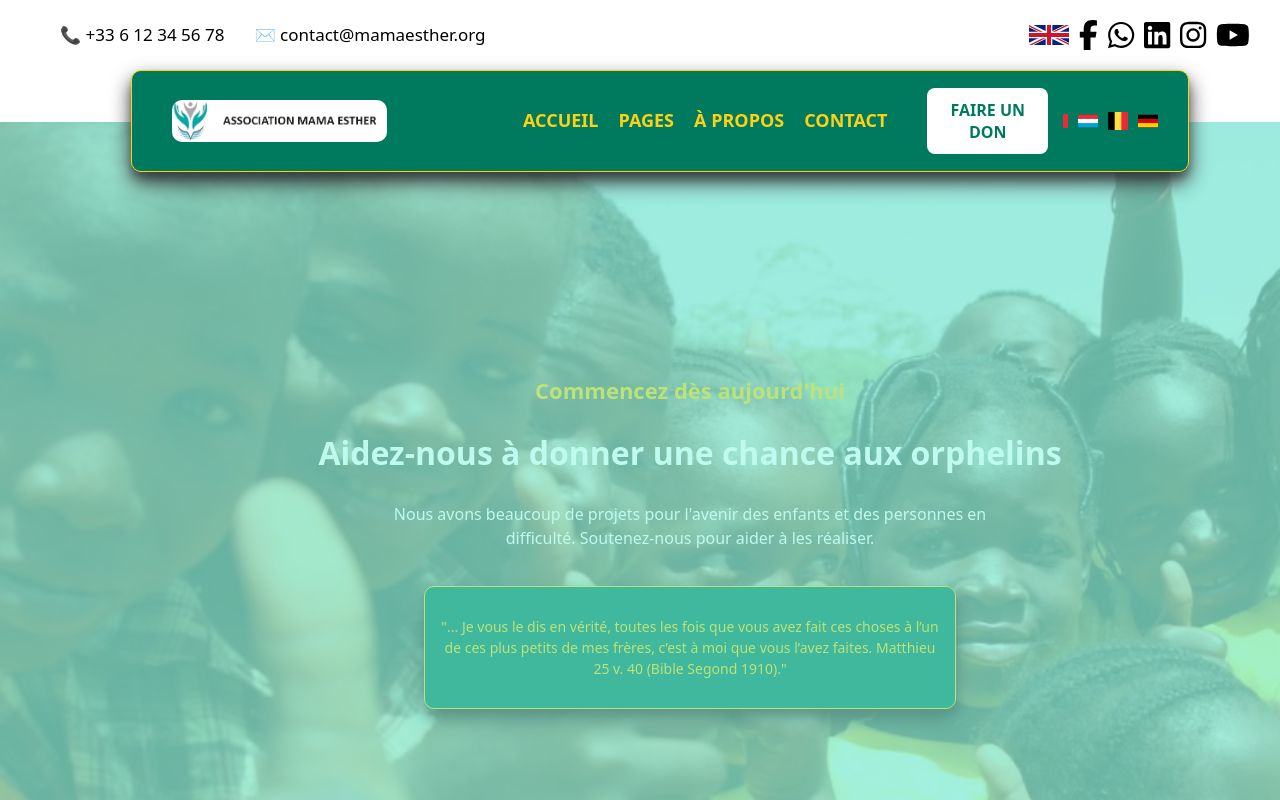
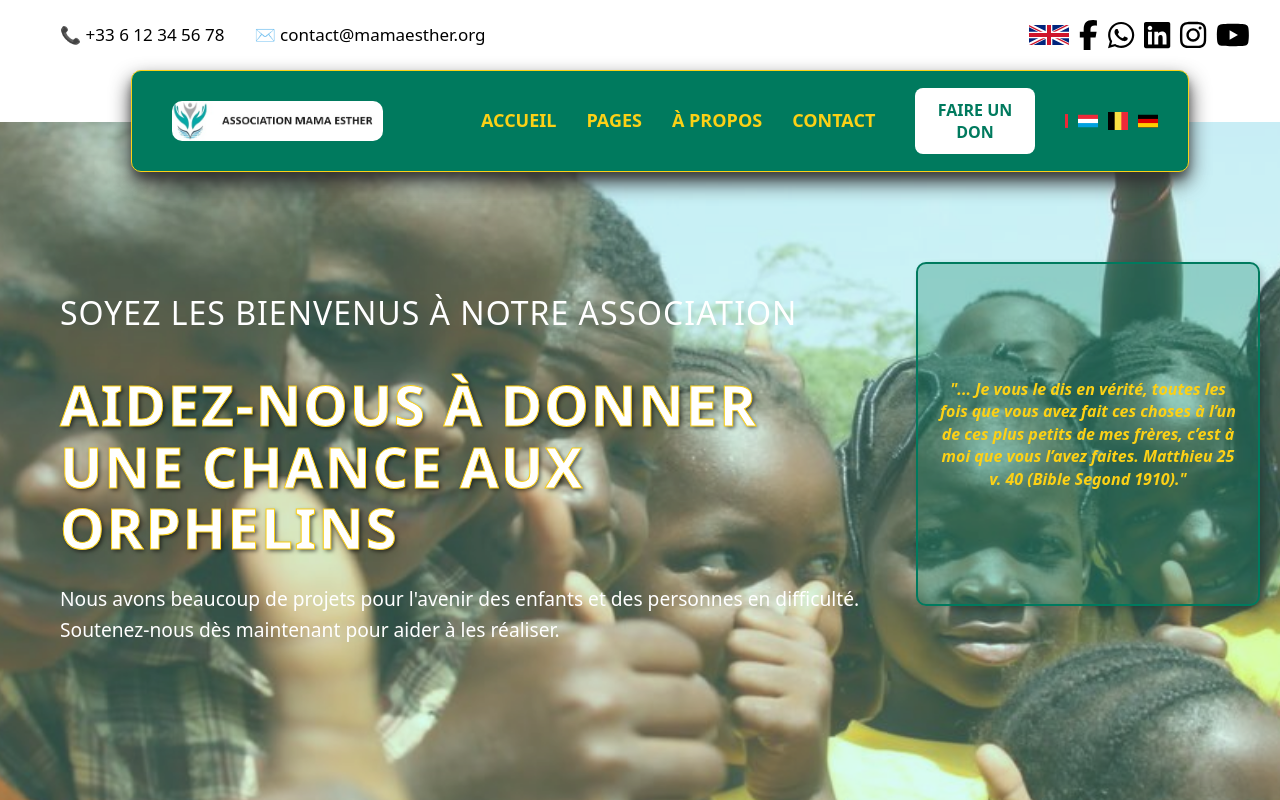
Before and after one commit to PapaG57/mama-esther-v5, a React (Vite) app: page / in a window 1280 px wide. Shown: the top 800 px of the page. Built offline with nearby package versions, Linux system fonts and the light colour scheme; some icons are missing.

Commit message:
fin du codage de la partie header

```diff
--- a/src/App.jsx
+++ b/src/App.jsx
@@ -8,11 +8,11 @@ import Pages from "./pages/Blog";
 function App() {
   return (
     <div>
-      <Header /> {/* ✅ Affichage du Header */}
-      <Home /> {/* ✅ Affichage de la page d'accueil */}
-      <About /> {/* ✅ Affichage de la page "À propos" */}
-      <Pages /> {/* ✅ Affichage des autres pages du site */}
-      <Footer /> {/* ✅ Affichage du Footer */}
+      <Header /> {/* Affichage du Header */}
+      <Home /> {/* Affichage de la page d'accueil */}
+      <About /> {/* Affichage de la page "À propos" */}
+      <Pages /> {/* Affichage des autres pages du site */}
+      <Footer /> {/* Affichage du Footer */}
     </div>
   );
 }
--- a/src/components/Header.jsx
+++ b/src/components/Header.jsx
@@ -87,17 +87,27 @@ function Header() {
         </div>
       </nav>
 
-      {/* Le header proncipal (Le contenu sous la navbar) */}
+      {/* Le header principal (Le contenu sous la navbar) */}
       <header className="header">
-        <div className="header-overlay">
-          <h2 className="header-subtitle">Commencez dès aujourd'hui</h2>
+        <div className="header-overlay"></div> {/* Overlay en fond */}
+        {/* Conteneur principal divisé en deux colonnes */}
+        <div className="header-content">
+          {/* Bloc texte à gauche */}
+          <div className="header-text-block">
+            <h2 className="header-subtitle">
+              Soyez les bienvenus à notre association
+            </h2>
             <h1 className="header-title">
               Aidez-nous à donner une chance aux orphelins
             </h1>
             <p className="header-text">
               Nous avons beaucoup de projets pour l'avenir des enfants et des
-            personnes en difficulté. Soutenez-nous pour aider à les réaliser.
+              personnes en difficulté. Soutenez-nous dès maintenant pour aider à
+              les réaliser.
             </p>
+          </div>
+
+          {/* Bible-card à droite */}
           <div className="bible-card">
             <p className="bible-verse">
               "... Je vous le dis en vérité, toutes les fois que vous avez fait
--- a/src/styles/header.css
+++ b/src/styles/header.css
@@ -47,7 +47,7 @@
 /* Pour que toutes les icônes aient la même taille */
 .social-icon,
 .lang-icon {
-  font-size: 30px; /* Pour Font Awesome, c'est géré par font-size. Pour l'image, on définit sa largeur. */
+  font-size: 30px;
   cursor: pointer;
   transition: color 0.3s ease;
 }
@@ -96,7 +96,7 @@
   width: 80%;
   height: 80px;
   background-color: #007a5e; /* Fond vert comme le drapeau camerounais */
-  color: #fcd116; /* Texte jaune */
+  color: #fcd116; /* Texte jaune comme le drapeau camerounais */
   padding: 10px 0;
   border: solid 1px #fcd116;
   border-radius: 10px;
@@ -112,17 +112,16 @@
   align-items: center;
   max-width: 1200px;
   width: 100%;
-  /* margin: 0 auto; */
   padding: 0 40px;
 }
 
 .navbar-container img {
-  width: 30%; /* Ajustez la taille de l'image du logo */
+  width: 30%;
   height: auto;
-  border-radius: 10px; /* Pour un effet arrondi */
+  border-radius: 10px;
 }
 
-/* ✅ Logo à gauche */
+/* Logo à gauche */
 .logo-container {
   display: flex;
   align-items: center;
@@ -172,7 +171,7 @@
   border-radius: 8px;
   cursor: pointer;
   transition: background-color 0.3s ease, color 0.3s ease;
-  margin-right: 15px;
+  margin-right: 30px;
 }
 
 .don-button:hover {
@@ -181,7 +180,7 @@
   color: white;
 }
 
-/* ✅ Drapeaux à droite */
+/*  Drapeaux à droite */
 .flag-icons {
   display: flex;
   gap: 10px;
@@ -196,19 +195,18 @@
   height: auto;
 }
 
-/* ✅ Au survol, les drapeaux passent en blanc */
 .flag-icon:hover {
-  color: white;
+  color: #ffffff;
 }
 
+/* Style global du header */
 .header {
   position: relative;
   z-index: 1;
   width: 100vw;
   height: 90vh;
-  background-color: #007a5e; /* 🌿 Vert du drapeau Camerounais*/
   padding: 20px;
-  padding-top: 40px; /* Pour laisser de l'espace pour le texte */
+  padding-top: 40px;
   text-align: center;
   background-image: url("/assets/banner.png");
   background-size: cover;
@@ -220,92 +218,97 @@
   top: 0;
   left: 0;
   width: 100vw;
-  height: 90vh;
+  height: 85vh;
   background-color: rgba(
-    147,
-    218,
-    201,
-    0.5
-  ); /* ✅ Voile vert semi-transparent */
+    127,
+    245,
+    220,
+    0.3
+  ); /* Vert du drapeau Camerounais avec opacité */
   display: flex;
   flex-direction: column;
   align-items: center;
   justify-content: center;
   padding: 50px;
-}
-
-.header::before {
-  content: "";
-  position: absolute;
-  top: 0;
-  left: 0;
-  width: 100%;
-  height: 100%;
-  background-color: rgba(
-    127,
-    245,
-    220,
-    0.5
-  ); /* 🌿 Vert du drapeau avec opacité */
   z-index: 1;
 }
 
-.header-subtitle {
-  font-size: 22px;
-  color: #fcd116; /* 🌟 Jaune du drapeau */
-  font-weight: bold;
+/* Conteneur principal du contenu textuel en deux colonnes */
+.header-content {
+  position: relative;
+  z-index: 2;
+  display: flex;
+  flex-direction: row;
+  align-items: flex-start;
+  justify-content: space-between;
+  padding: 100px 20px;
+  color: #ffffff;
+  max-width: 1200px;
+  margin: 0 auto;
+  gap: 40px;
 }
 
-.header-title {
-  font-size: 32px;
-  color: white;
-  font-weight: bold;
-  margin-top: 10px;
+/* Bloc contenant le texte du header (à gauche) */
+.header-text-block {
+  flex: 1;
+  text-align: left;
 }
 
-.header-text {
-  font-size: 16px;
-  color: white;
-  max-width: 600px;
-  margin-top: 10px;
+/* Sous-titre */
+.header-subtitle {
+  font-size: 2rem;
+  font-weight: 500;
+  text-transform: uppercase;
+  letter-spacing: 1px;
+  margin-bottom: 20px;
 }
 
-.bible-card {
-  background-color: #007a5e; /* 🌿 Fond vert du drapeau */
-  padding: 15px;
-  color: #fcd116; /* 🌟 Texte jaune */
-  font-size: 14px;
-  max-width: 500px;
-  text-align: center;
-  margin-top: 20px;
-  border: solid 1px #fcd116;
-  border-radius: 10px;
-  box-shadow: 0 10px 20px #333333, 0 6px 6px #0000003b;
+/* Titre principal avec effet de relief */
+.header-title {
+  font-size: 3.5rem;
+  font-weight: 700;
+  text-transform: uppercase;
+  letter-spacing: 2px;
+  margin-bottom: 25px;
+  text-shadow: 2px 2px 4px rgba(0, 0, 0, 0.6);
+  -webkit-text-stroke: 1px #fcd116;
+  color: white;
 }
 
-.title {
-  color: #fcd116; /* ✨ Jaune du drapeau */
-  font-size: 24px;
+/* Paragraphe du header */
+.header-text {
+  font-size: 1.2rem;
+  line-height: 1.6;
+  margin-bottom: 40px;
+}
+
+/* Bible-card à droite, façon presque carrée */
+.bible-card {
+  background: rgba(
+    0,
+    122,
+    94,
+    0.3
+  ); /* Vert du drapeau Camerounais avec opacité */
+  border: 2px solid #007a5e;
+  padding: 20px;
+  border-radius: 10px;
+  width: 300px;
+  aspect-ratio: 1;
+  display: flex;
+  align-items: center;
+  justify-content: center;
+  text-align: center;
+  box-shadow: 3px 3px 6px rgba(0, 0, 0, 0.2);
+}
+
+/* Style du texte biblique */
+.bible-verse {
+  font-size: 1rem;
+  font-style: italic;
+  line-height: 1.4;
+  color: #fcd116;
   font-weight: bold;
-}
-.nav-list {
-  position: relative;
-  z-index: 2;
-  list-style: none;
-  display: flex;
-  justify-content: center;
-  gap: 20px;
-  padding: 0;
-}
-.nav-list a {
-  color: #fcd116;
-  font-size: 18px;
-  font-weight: bold;
-  text-decoration: none;
-  transition: color 0.3s ease-in-out;
-}
-.nav-list a:hover {
-  color: #ce1126;
 }
 
 /* Pour la réactivité sur petits écrans */
```
Lines whose indentation alone changed are shown as unchanged.
